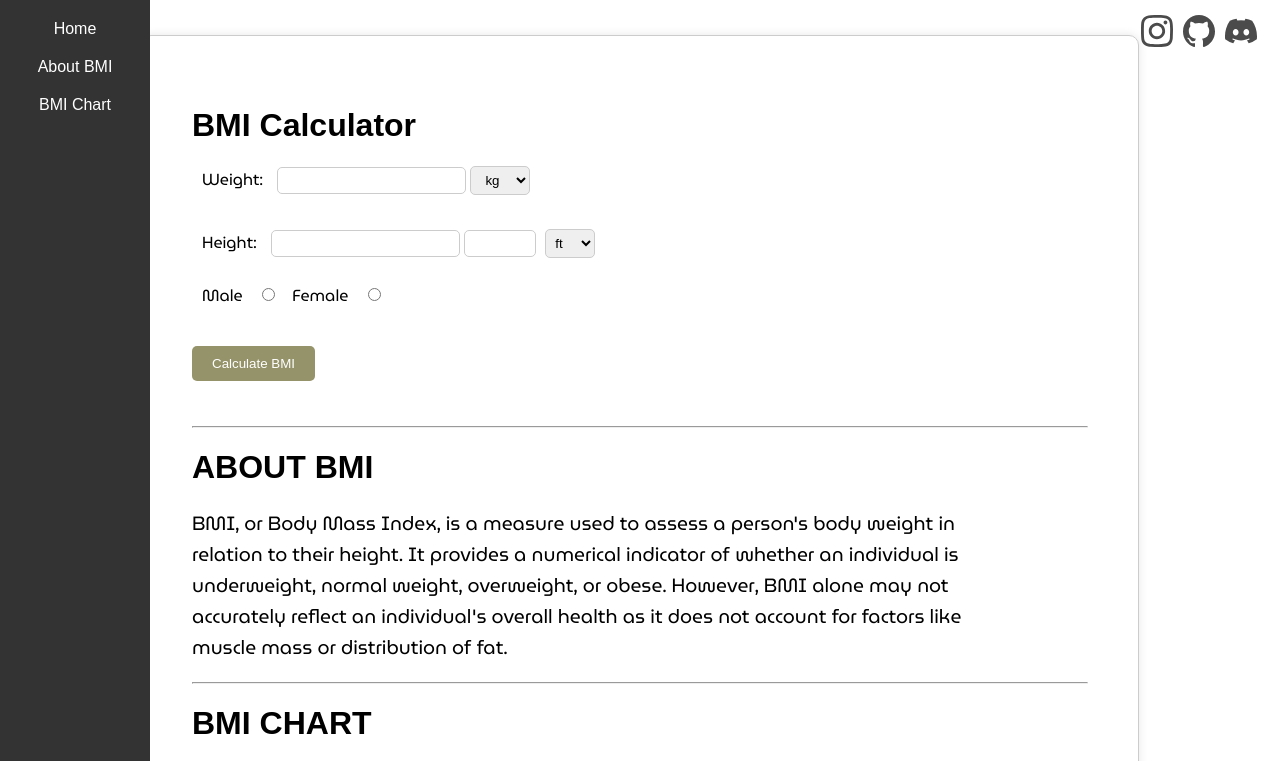
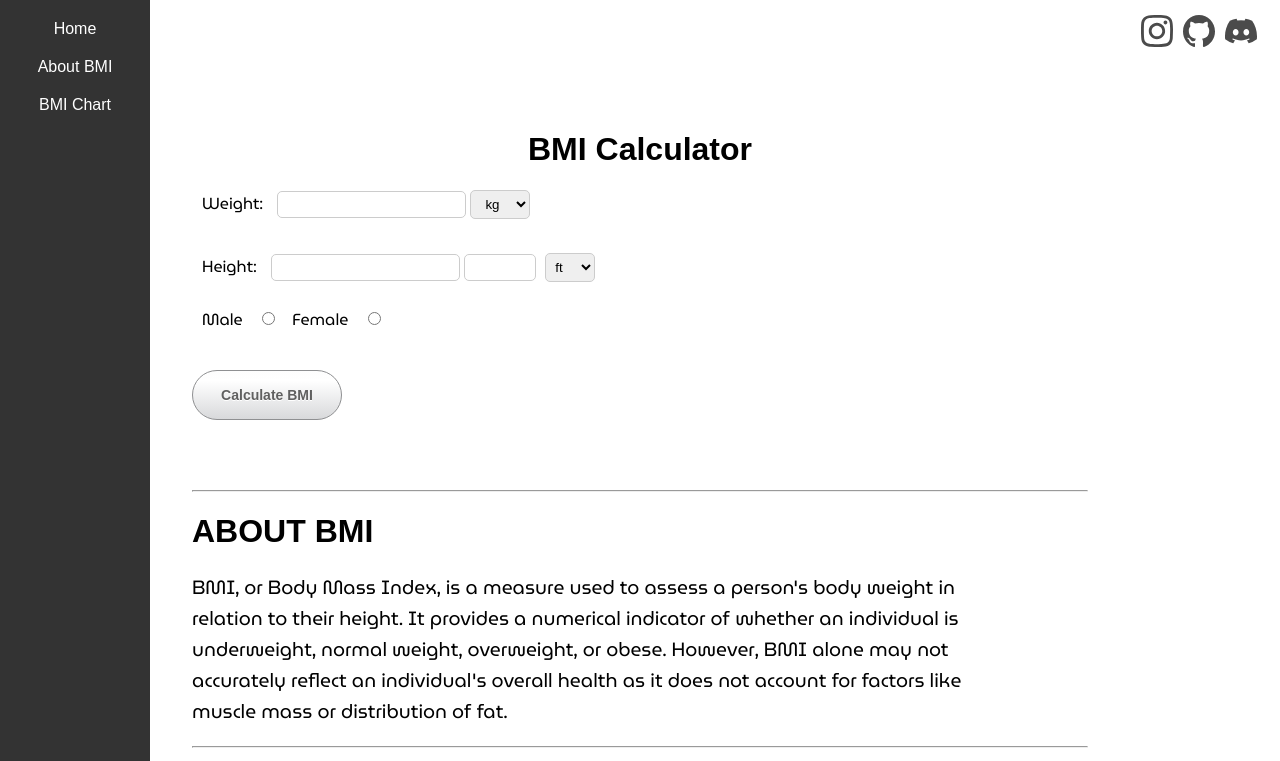
Before and after one commit to Ouiiizi/BMI-Calculator, a plain HTML site: page index.html in a window 1280 px wide. Shown: the top 761 px of the page. Drawn offline with Linux system fonts and the light colour scheme; a web font is replaced by a local one.

Commit message:
container-fix

```diff
--- a/index.html
+++ b/index.html
@@ -13,31 +13,35 @@
     <a href="#about-bmi" >About BMI</a>
     <a href="#bmi-chart">BMI Chart</a>
 </div>
+<div class="img_links">
+    <a href="https://discord.com/users/4263138430612930560"><img src="./svg-logos/discord-svgrepo-com.svg" class="img"></a>
+    <a href="https://github.com/Ouiiizi"><img class="img" src="./svg-logos/github-142-svgrepo-com.svg"></a>
+    <a href="https://www.instagram.com/__weezi/"><img class="img" src="./svg-logos/instagram-167-svgrepo-com.svg"></a>
+</div><br>
 
-<div class="content">
-    <div class="img_links">
-        <a href="https://discord.com/users/4263138430612930560"><img src="./svg-logos/discord-svgrepo-com.svg" class="img"></a>
-        <a href="https://github.com/Ouiiizi"><img class="img" src="./svg-logos/github-142-svgrepo-com.svg"></a>
-        <a href="https://www.instagram.com/__weezi/"><img class="img" src="./svg-logos/instagram-167-svgrepo-com.svg"></a>
-    </div><br>
+<br>
 
     <div class="bmi_calculator">
         <div id="container">
-            <h1>BMI Calculator</h1>
+
+
+            <h1 class="header">BMI Calculator</h1>
+            <div class="content">
+
 
 
             <form id="BMICalculator" name="BMICalculator">
                 <label for="weight" class="label" >Weight:</label>
-                <input type="number" id="weight" step="any">
+                <input type="number" id="weight" step="any" required>
                 <select id="weightUnit" class="label">
                     <option value="kg">kg</option>
                     <option value="lbs">lbs</option>
                 </select><br><br>
 
                 <label class="label" >Height:</label>
-                <input name="height "type="number" id="heightFt" placeholder="" step="any">
+                <input name="height "type="number" id="heightFt" placeholder="" step="any" required>
                 <input type="number" id="heightIn" placeholder="" step="any" style="margin-top:10px;">
-                <select id="heightUnit" onchange="toggleHeightInputs()">
+                <select id="heightUnit" onchange="toggleHeightInputs()" required>
                     <option value="ft">ft</option>
                     <option value="m">m</option>
                     <option value="cm">cm</option>
--- a/main.css
+++ b/main.css
@@ -7,6 +7,8 @@
     font-family:"MuseoModerno-ExtraLight";
     src:url("MuseoModerno-VariableFont_wght.ttf");
 }
+.header { text-align: center}
+
 .img {
 
     height: 32px;
@@ -93,9 +95,9 @@ input[type="number"]:hover {
     height: fit-content;
     margin: 0 auto;
     padding: 50px;
-    border: 1px solid #ccc;
+    border: 0px solid #ccc;
     border-radius: 10px;
-    box-shadow: 0 0 10px rgba(0, 0, 0, 0.1);
+
 }
 
 
@@ -106,26 +108,12 @@ form {
 }
 
 
-button {
-    padding: 10px 20px;
-    background-color: #959369;
-    color: #fff;
-    border: none;
-    border-radius: 5px;
-    cursor: pointer;
-}
-
-button:hover {
-    background-color: #706f50;
-}
-
-/* Additional CSS for height inputs */
 #heightIn {
-    width: 60px; /* Adjust width for inches input */
+    width: 60px;
 }
 
 #heightUnit {
-    margin-left: 5px; /* Add margin to height unit select */
+    margin-left: 5px;
 }
 
 
@@ -186,3 +174,34 @@ width: 500px;
 .bmi-chart p {
 font-family: "MuseoModerno-ExtraLight";
 }
+
+button {
+    display: flex;
+    align-items: center;
+    justify-content: center;
+    outline: none;
+    cursor: pointer;
+    width: 150px;
+    height: 50px;
+    background-image: linear-gradient(to top, #D8D9DB 0%, #fff 80%, #FDFDFD 100%);
+    border-radius: 30px;
+    border: 1px solid #8F9092;
+    transition: all 0.2s ease;
+    font-family: "Source Sans Pro", sans-serif;
+    font-size: 14px;
+    font-weight: 600;
+    color: #606060;
+    text-shadow: 0 1px #fff;
+}
+
+button:hover {
+    box-shadow: 0 4px 3px 1px #FCFCFC, 0 6px 8px #D6D7D9, 0 -4px 4px #CECFD1, 0 -6px 4px #FEFEFE, inset 0 0 3px 3px #CECFD1;
+}
+
+button:active {
+    box-shadow: 0 4px 3px 1px #FCFCFC, 0 6px 8px #D6D7D9, 0 -4px 4px #CECFD1, 0 -6px 4px #FEFEFE, inset 0 0 5px 3px #999, inset 0 0 30px #aaa;
+}
+
+button:focus {
+    box-shadow: 0 4px 3px 1px #FCFCFC, 0 6px 8px #D6D7D9, 0 -4px 4px #CECFD1, 0 -6px 4px #FEFEFE, inset 0 0 5px 3px #999, inset 0 0 30px #aaa;
+}
```
